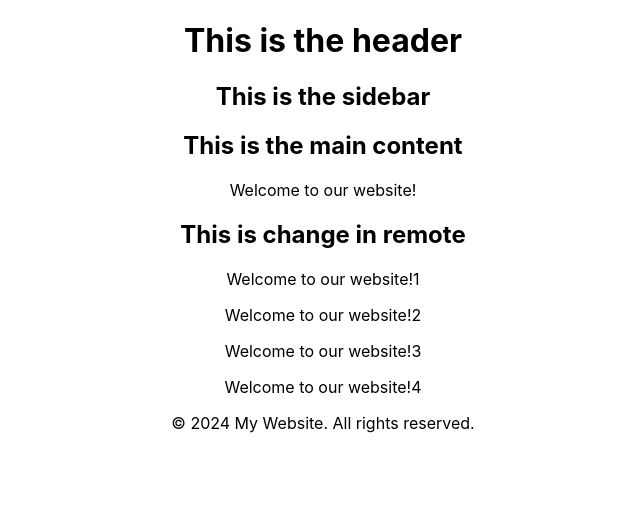
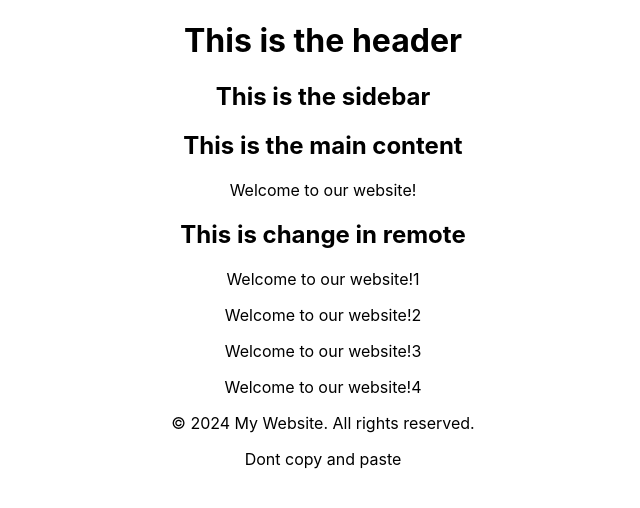
Before and after one commit to sarojregmi926/Figma_Html, a React (Create React App) app in the folder reacttest/: page / in a window 1280 px wide. Shown: the top 508 px of the page, without its empty margins (317-957 px from the left). Built offline with nearby package versions, Linux system fonts and the light colour scheme.

Commit message:
Update Footer.js

```diff
--- a/reacttest/src/components/Footer.js
+++ b/reacttest/src/components/Footer.js
@@ -5,6 +5,7 @@ function Footer() {
   return (
     <footer>
       <p>&copy; 2024 My Website. All rights reserved.</p>
+    <p>Dont copy and paste</p>
     </footer>
   );
 }
```
